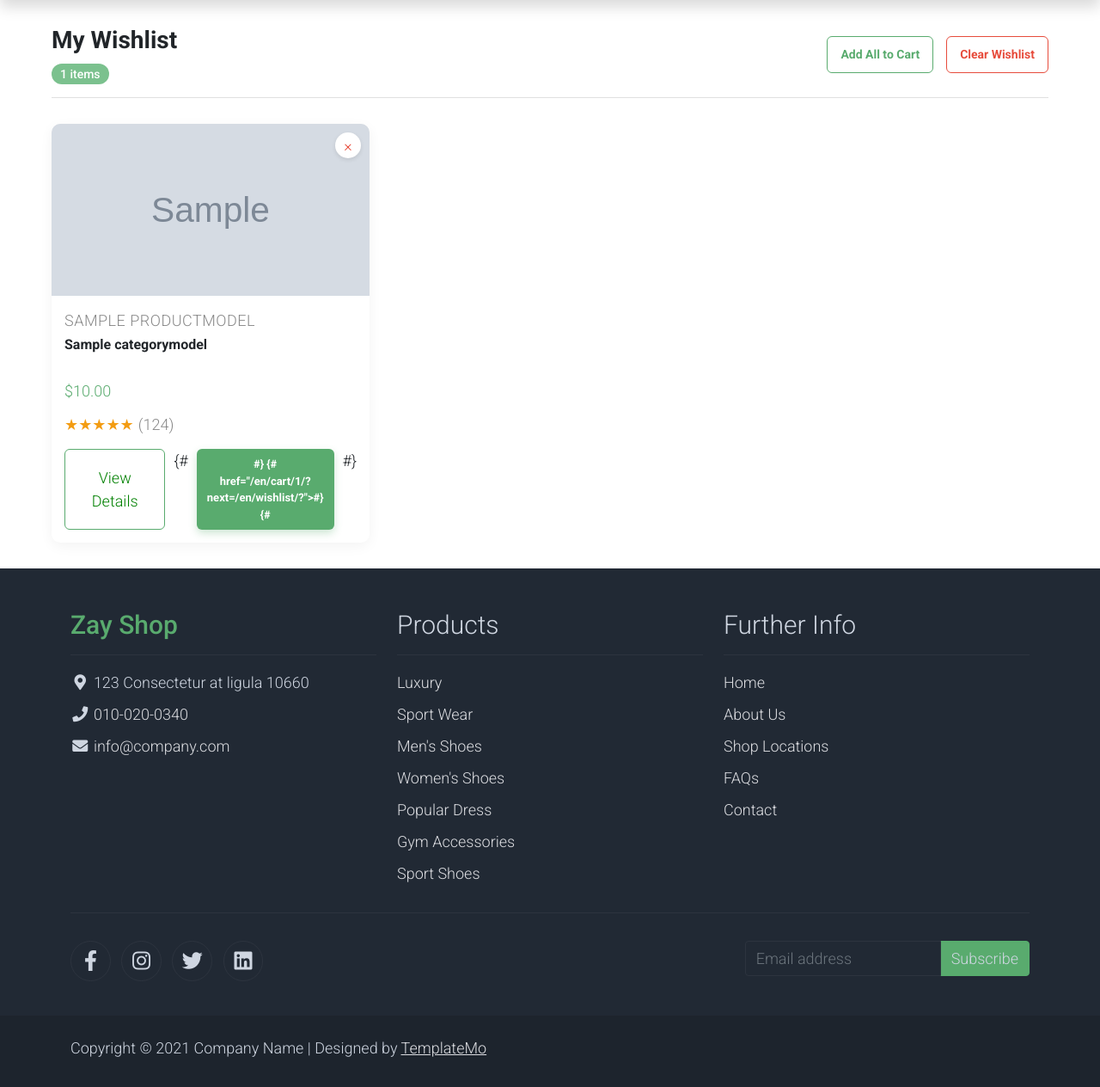
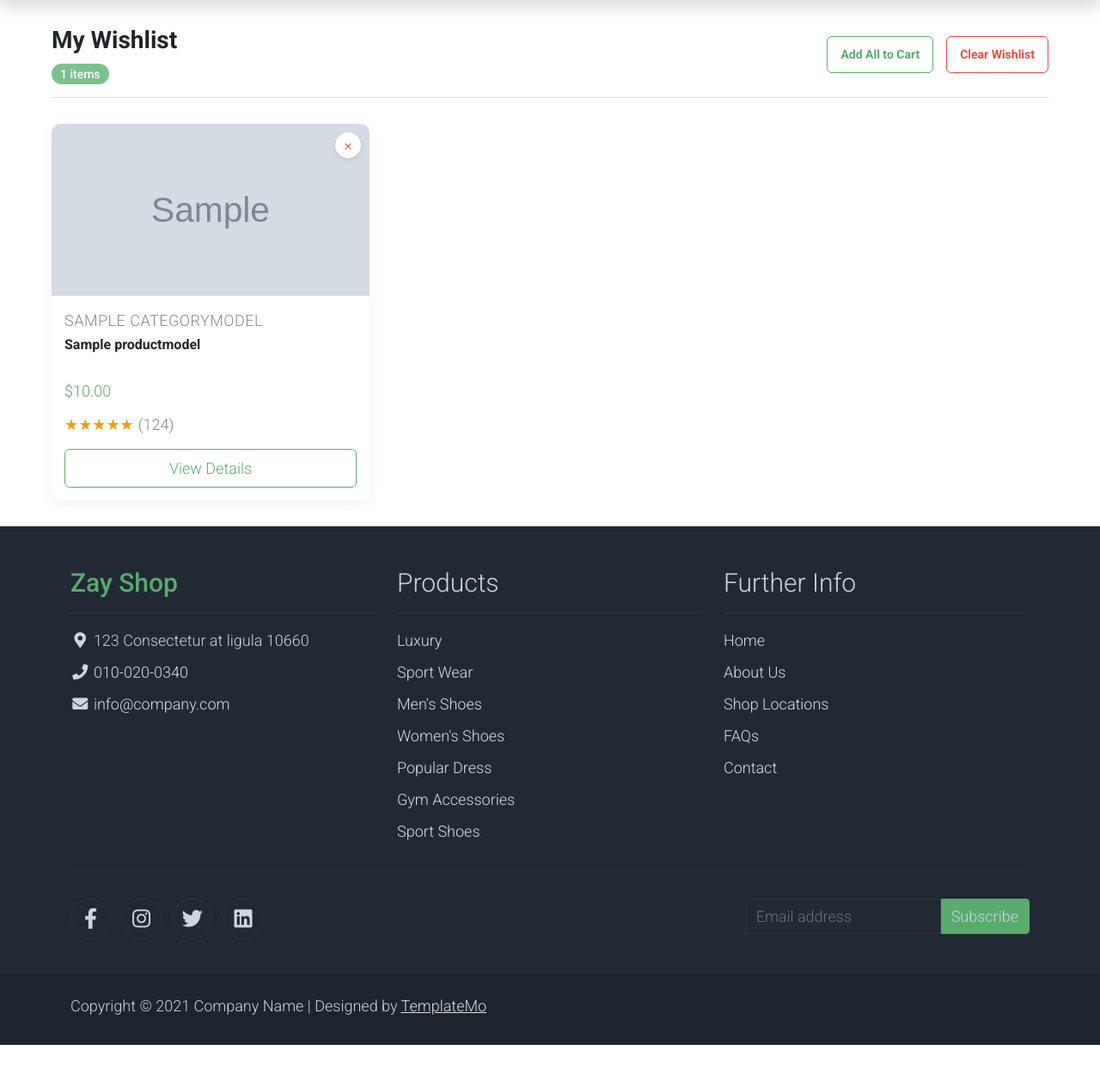
Before and after one commit to ssanguiss/zay-shop, a Django app: page /en/wishlist/ in a window 1280 px wide. Shown: the part 132-1396 px from the top of the page at 86% size. After the commit the page ends 1347 px from the top, so only its background shows below. Run offline with Django 5.2, Linux system fonts and the light colour scheme; a user stored in the database is signed in; tables that the repository leaves empty hold one stand-in row (values such as "Sample post"); grey boxes marked "Sample" are stand-in pictures; some libraries are stand-ins or nearby versions.

Commit message:
Wishlist dizayni va xatoliklar to'g'irlandi

```diff
--- a/templates/wishlist.html
+++ b/templates/wishlist.html
@@ -5,7 +5,6 @@
 {% load static %}
 
 {% block extra_css %}
-
 <style>
     .wishlist-container {
         max-width: 1200px;
@@ -56,10 +55,12 @@
         align-items: center;
         justify-content: center;
         gap: 8px;
+        text-decoration: none;
     }
 
     .btn:hover {
         background: #488a59;
+        color: white;
         transform: translateY(-2px);
         box-shadow: 0 6px 15px rgba(89, 171, 110, 0.4);
     }
@@ -91,6 +92,7 @@
 
     .btn-danger-outline:hover {
         background: #fde8e7;
+        color: #e74c3c;
         box-shadow: none;
     }
 
@@ -146,7 +148,7 @@
         z-index: 1;
     }
 
-    .remove-btn a {
+    .remove-btn {
         text-decoration: none;
         position: absolute;
         top: 10px;
@@ -164,10 +166,11 @@
         box-shadow: 0 2px 5px rgba(0, 0, 0, 0.1);
         transition: all 0.3s ease;
         z-index: 1;
-        font-size: 16px;
+        font-size: 18px;
+        line-height: 1;
     }
 
-    .remove-btn a:hover {
+    .remove-btn:hover {
         background-color: #e74c3c;
         color: white;
         transform: scale(1.1);
@@ -250,10 +253,6 @@
         flex: 1;
         padding: 8px 12px;
         font-size: 13px;
-    }
-
-    .item-actions .btn a {
-        text-decoration: none;
     }
 
     .empty-wishlist {
@@ -361,6 +360,7 @@
     }
 </style>
 {% endblock %}
+
 {% block content %}
 <div class="wishlist-container">
     <div class="page-header">
@@ -374,72 +374,56 @@
         </div>
     </div>
 
-
+    {% if products %}
     <div class="wishlist-grid">
         {% for product in products %}
         <div class="wishlist-item">
             <div class="item-image">
-                <img
-                        src="{{ product.image.url }}"
-                        alt="Eco-friendly Water Bottle"
-                />
-                <button class="remove-btn">
-                    <a href="{% url 'products:wishlist-delete' pk=product.pk %}?next={{ request.path }}?{{ request.GET.urlencode }}">
+                <img src="{{ product.image.url }}" alt="{{ product.name }}" />
+                <a href="{% url 'products:wishlist-delete' pk=product.pk %}?next={{ request.path }}?{{ request.GET.urlencode }}" class="remove-btn">
                     ×
                 </a>
-                </button>
             </div>
             <div class="item-details">
-                <div class="item-category">{{ product.name }}</div>
-                <h3 class="item-title">{{ product.category.name }}</h3>
+                <div class="item-category">{{ product.category.name }}</div>
+                <h3 class="item-title">{{ product.name }}</h3>
                 <div class="item-price">
                     <div class="current-price">${{ product.get_price }}</div>
                     {% if product.is_discount %}
                     <div class="original-price"><small>${{ product.price }}</small></div>
                     <div class="discount-percentage"> -{{ product.discount }}%</div>
                     {% endif %}
-
                 </div>
                 <div class="item-rating">
                     <div class="stars">★★★★★</div>
                     <div class="rating-count">(124)</div>
                 </div>
                 <div class="item-actions">
-                    <button class="btn btn-outline view-btn">
-                        <a href="{% url 'products:detail' pk=product.pk %}" style="color: green;">
+                    <a href="{% url 'products:detail' pk=product.pk %}" class="btn btn-outline view-btn">
                         {% trans 'View Details' %}
                     </a>
-                    </button>
-                    {#
-                    <button class="btn add-to-cart-btn">#}
-                        {# <a style="color: white;" #}
-                              {#
-                              href="{% url 'products:cart-create' pk=product.pk %}?next={{ request.path }}?{{ request.GET.urlencode }}">#}
-                            {# {% trans 'Add to Cart' %}#}
-                            {# </a>#}
-                        {#
-                    </button>
-                    #}
+                    {% comment %}
+                    <a href="{% url 'products:cart-create' pk=product.pk %}?next={{ request.path }}?{{ request.GET.urlencode }}" class="btn add-to-cart-btn">
+                        {% trans 'Add to Cart' %}
+                    </a>
+                    {% endcomment %}
                 </div>
             </div>
         </div>
-        {% empty %}
-
+        {% endfor %}
+    </div>
+    {% else %}
     <div class="empty-wishlist">
         <div class="empty-icon">❤️</div>
         <h2 class="empty-title">{% trans 'Your wishlist is empty' %}</h2>
         <p class="empty-message">
             {% trans 'Browse our eco-friendly products and add your favorites to your wishlist.' %}
         </p>
-            <button class="btn">
-                <a href="{% url 'products:shop' %}" style="text-decoration: none; color: white;">
+        <a href="{% url 'products:shop' %}" class="btn">
             {% trans 'Shop Now' %}
         </a>
-            </button>
     </div>
-        {% endfor %}
-    </div>
-
+    {% endif %}
 </div>
 
 <div class="notification">
```
Lines whose indentation alone changed are shown as unchanged.
